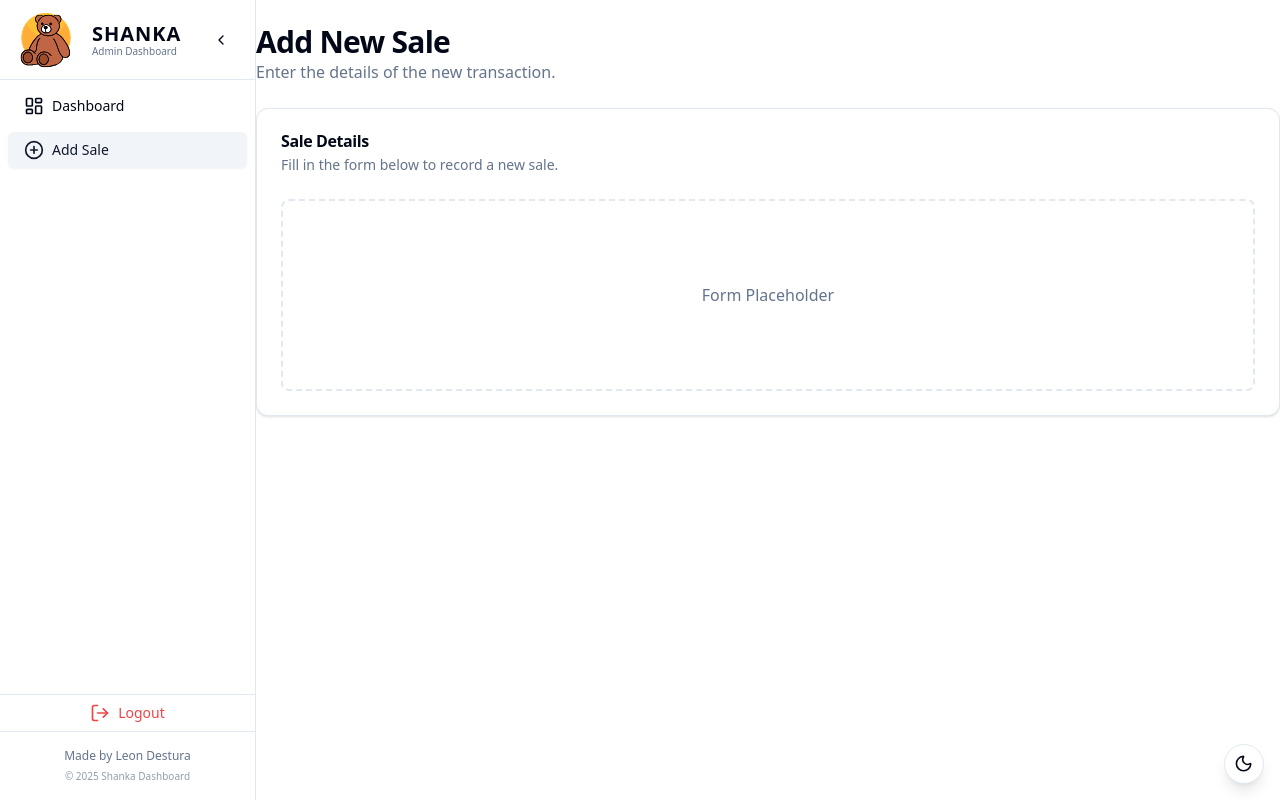
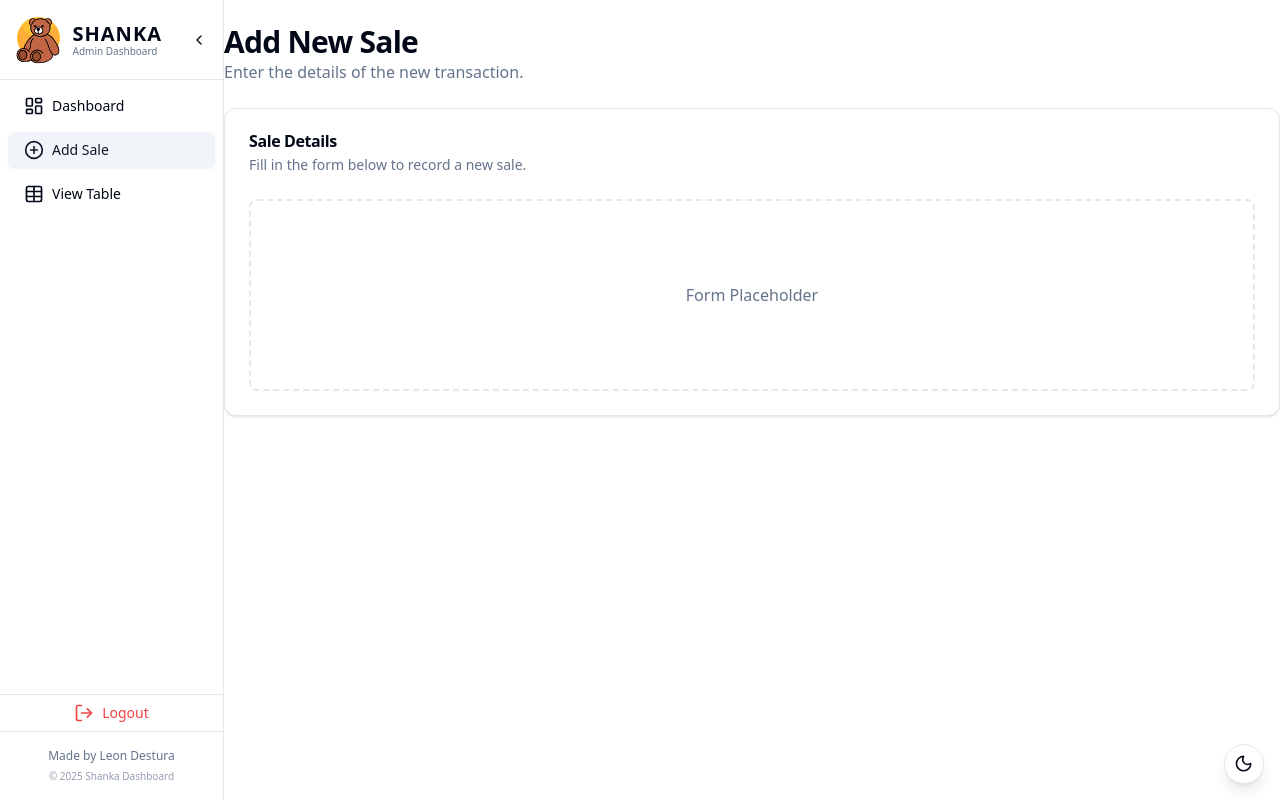
Before and after one commit to Leon7774/shanka-dashboard, a React (Vite) app in the folder frontend/: page /add-sale in a window 1280 px wide. Built offline with nearby package versions, Linux system fonts and the light colour scheme; no server answers; the HTML template or start-up script is replaced by a standard one.

Commit message:
style: make sidebar more boxy

```diff
--- a/frontend/src/components/Sidebar.tsx
+++ b/frontend/src/components/Sidebar.tsx
@@ -6,6 +6,7 @@ import {
     ChevronLeft,
     ChevronRight,
     LogOut,
+    Table,
 } from "lucide-react";
 import { cn } from "@/lib/utils";
 import { Button } from "@/components/ui/button";
@@ -17,18 +18,18 @@ export function Sidebar() {
     return (
         <div
             className={cn(
-                "min-h-screen bg-card border-r transition-all duration-300 flex flex-col",
-                collapsed ? "w-16" : "w-64"
+                "min-h-screen bg-card border-r flex flex-col",
+                collapsed ? "w-16" : "w-56"
             )}
         >
-            <div className="p-4 h-20 border-b flex items-center justify-s">
+            <div className="h-20 border-b flex items-center justify-s">
                 {!collapsed && (
-                    <div className="flex items-center gap-3 overflow-hidden px-1">
+                    <div className="flex gap-1 px-1 pl-4">
                         <div className="h-14 flex items-center">
                             <img
                                 src="/2.svg"
                                 alt="Brand Logo"
-                                className="h-full object-cover object-center"
+                                className="h-12"
                             />
                         </div>
                         <div className="h-14 flex flex-col justify-center px-2">
@@ -45,7 +46,10 @@ export function Sidebar() {
                     variant="ghost"
                     size="icon"
                     onClick={() => setCollapsed(!collapsed)}
-                    className="ml-auto"
+                    className={cn(
+                        "ml-auto h-full rounded-none",
+                        collapsed ? "w-16" : "w-12"
+                    )}
                 >
                     {collapsed ? (
                         <ChevronRight className="h-4 w-4" />
@@ -97,6 +101,26 @@ export function Sidebar() {
                             )}
                         </Button>
                     </Link>
+                    <Link to="/data-table">
+                        <Button
+                            variant={
+                                location.pathname === "/data-table"
+                                    ? "secondary"
+                                    : "ghost"
+                            }
+                            className={cn(
+                                "w-full flex",
+                                collapsed
+                                    ? "px-2 justify-center items-center"
+                                    : "px-4 justify-start items-center"
+                            )}
+                        >
+                            <Table className="h-5 w-5" />
+                            {!collapsed && (
+                                <span className="ml-2">View Table</span>
+                            )}
+                        </Button>
+                    </Link>
                 </div>
 
                 <div className="mt-auto flex flex-col items-center justify-center border-t">
```
